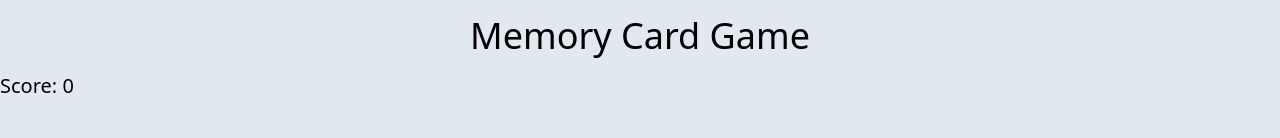
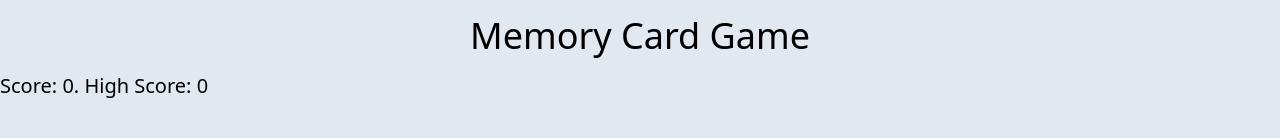
Before and after one commit to adnansyed101/memory-card-game, a React (Vite) app: page / in a window 1280 px wide. Shown: the top 138 px of the page. Built offline with nearby package versions, Linux system fonts and the light colour scheme.

Commit message:
setup functionality for getting highscore

```diff
--- a/src/App.jsx
+++ b/src/App.jsx
@@ -1,4 +1,4 @@
-import { useState } from "react";
+import { useState, useEffect } from "react";
 import starWarsData from "./starWarsData";
 import Card from "./Card";
 
@@ -6,6 +6,13 @@ function App() {
   const [chars, setChars] = useState(starWarsData);
   const [charNames, setCharNames] = useState([]);
   const [score, setScore] = useState(0);
+  const [highScore, setHighScore] = useState(0);
+
+  useEffect(() => {
+    if (score > highScore) {
+      setHighScore(score);
+    }
+  }, [score]);
 
   const getNames = (e) => {
     setCharNames((prev) => prev.concat(e.id));
@@ -46,7 +53,9 @@ function App() {
   return (
     <div className="container mx-auto">
       <h1 className="my-4 text-center text-4xl">Memory Card Game</h1>
-      <p className="text-xl">Score: {score}</p>
+      <p className="text-xl">
+        Score: {score}. High Score: {highScore}
+      </p>
       <div className="my-10 grid grid-cols-6 gap-10">{cardElements}</div>
     </div>
   );
```
